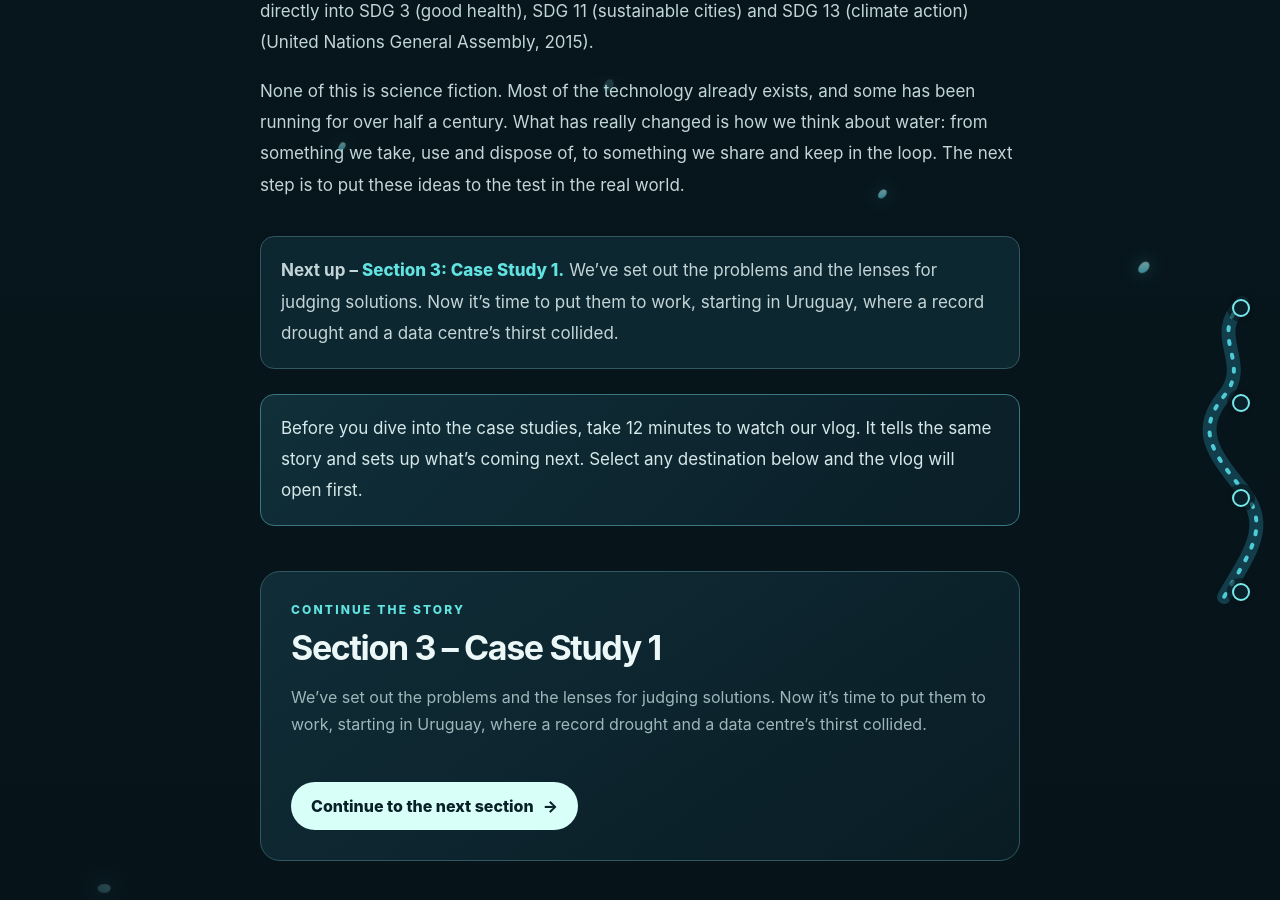
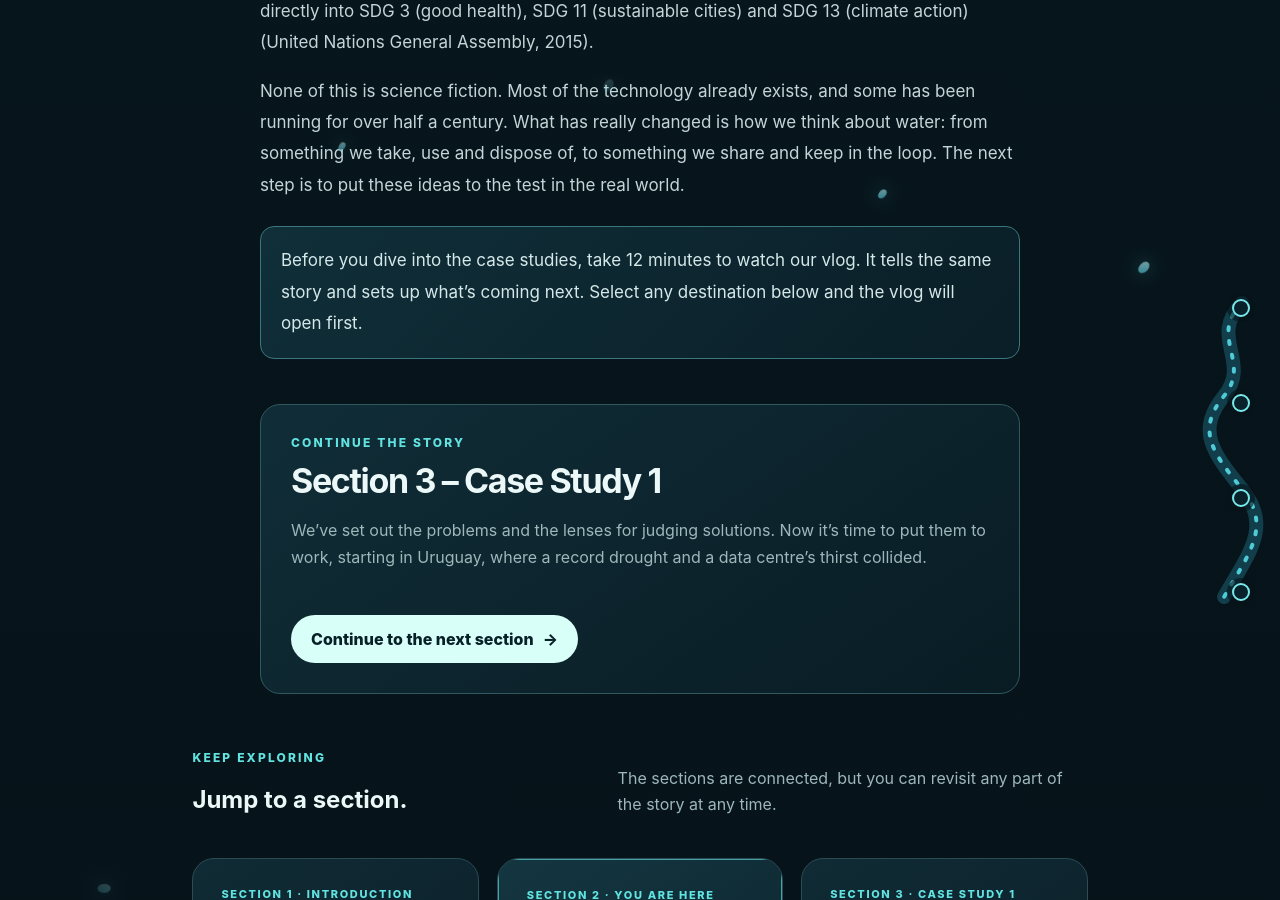
Before and after one commit to c0v3rtbuddh4/snow-water-services-blog, a Jekyll site: the page built from journal/section-2/index.html, in a window 1280 px wide and 900 px high, scrolled down 10716 px. Built offline with Jekyll 4.4.1, drawn with Linux system fonts in a browser that asks for light colours.

Commit message:
Update index.html

```diff
--- a/journal/section-2/index.html
+++ b/journal/section-2/index.html
@@ -77,5 +77,4 @@ next_section_description: "We’ve set out the problems and the lenses for judgi
 <figure class="journal-figure"><img src="{{ '/assets/images/wastewater-figure-07.jpg' | relative_url }}" alt="Just and Sustainable Water Practices Overlap to Deliver Shared Benefits"><figcaption>Just and Sustainable Water Practices Overlap to Deliver Shared Benefits</figcaption></figure>
 <p>This is also why SDG 6 doesn’t sit on its own: progress on clean water and sanitation feeds directly into SDG 3 (good health), SDG 11 (sustainable cities) and SDG 13 (climate action) (United Nations General Assembly, 2015).</p>
 <p>None of this is science fiction. Most of the technology already exists, and some has been running for over half a century. What has really changed is how we think about water: from something we take, use and dispose of, to something we share and keep in the loop. The next step is to put these ideas to the test in the real world.</p>
-<p class="next-up"><strong>Next up – </strong><a href="{{ '/journal/section-3/' | relative_url }}" data-vlog-gate data-vlog-title="Section 3: Case Study 1">Section 3: Case Study 1.</a> We’ve set out the problems and the lenses for judging solutions. Now it’s time to put them to work, starting in Uruguay, where a record drought and a data centre’s thirst collided.</p>
 <p class="vlog-prompt">Before you dive into the case studies, take 12 minutes to watch our vlog. It tells the same story and sets up what’s coming next. Select any destination below and the vlog will open first.</p>
```
